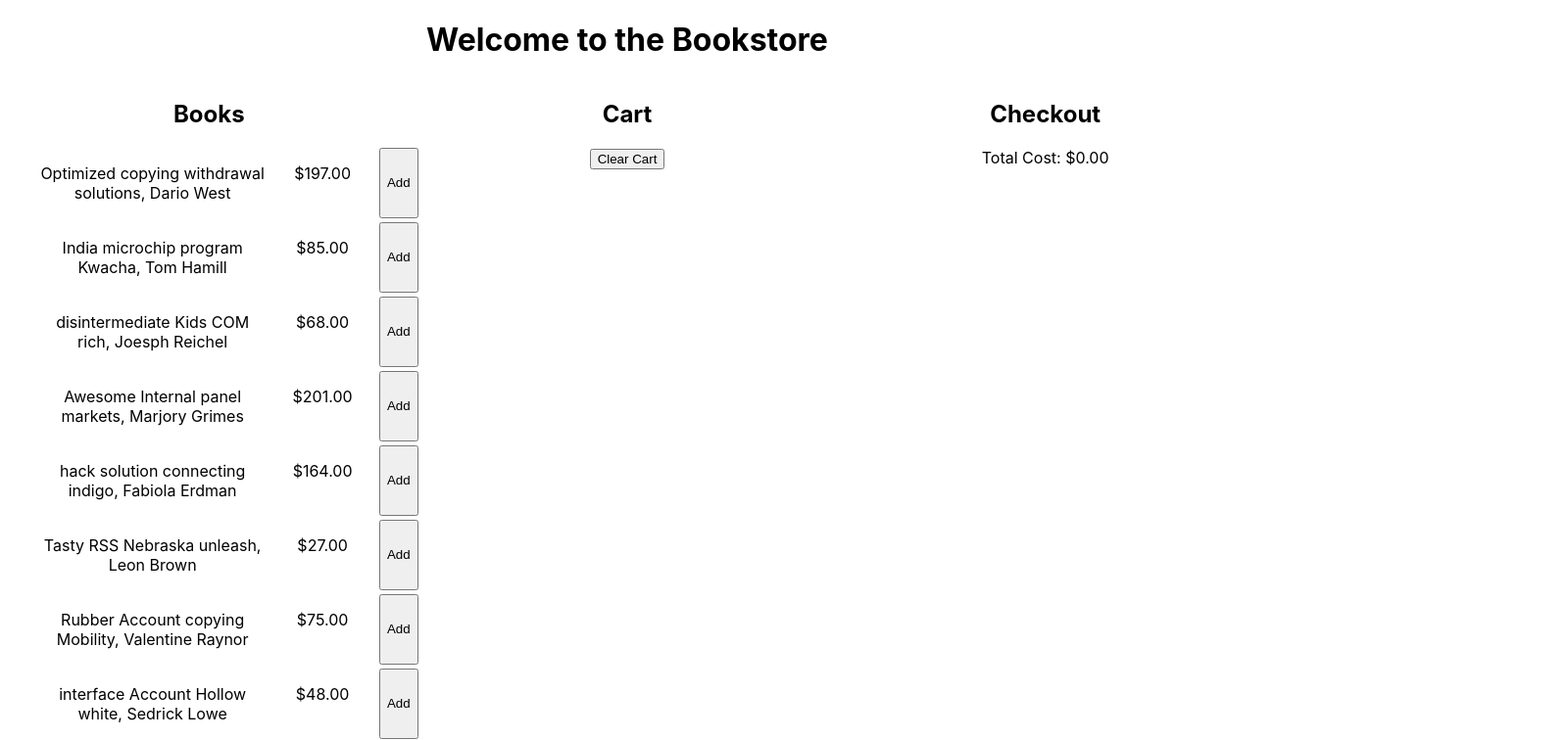
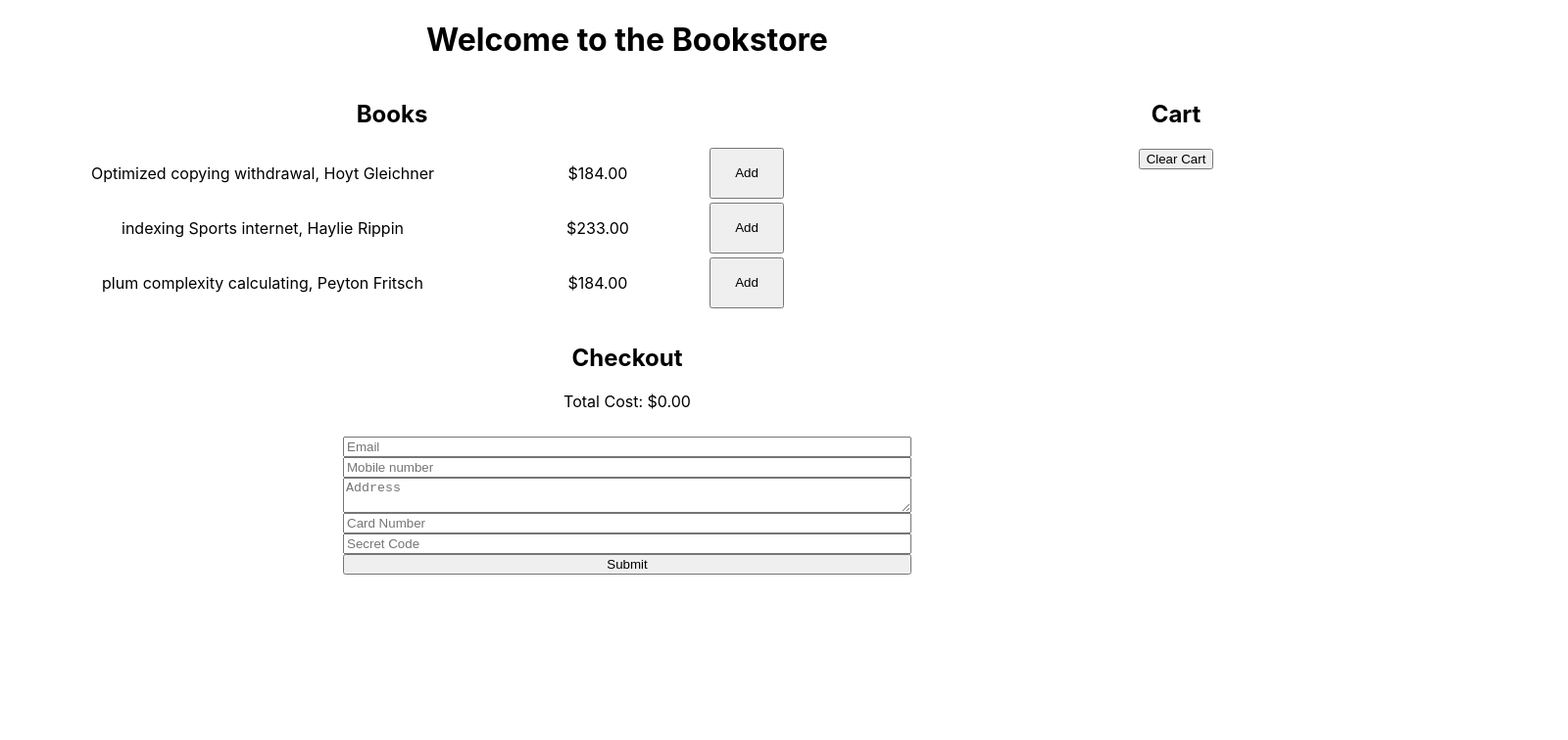
Before and after one commit to mtanzim/event-driven-bookstore, a React (Create React App) app in the folder bookstore-client/: page / in a window 1280 px wide. Shown: the top 756 px of the page at 98% size, 1600 px wide, since content can reach past the window. Built offline with nearby package versions, Linux system fonts and the light colour scheme.

Commit message:
simple form

```diff
--- a/bookstore-client/package.json
+++ b/bookstore-client/package.json
@@ -12,6 +12,7 @@
     "faker": "^5.1.0",
     "react": "^17.0.1",
     "react-dom": "^17.0.1",
+    "react-hook-form": "^6.12.1",
     "react-scripts": "4.0.1",
     "typescript": "^4.0.3",
     "web-vitals": "^0.2.4"
--- /dev/null
+++ b/bookstore-client/src/components/Checkout.tsx
@@ -0,0 +1,48 @@
+import React from "react";
+import { useForm } from "react-hook-form";
+
+interface Props {
+  onSubmit: (data: any) => void;
+}
+export function Checkout({ onSubmit }: Props) {
+  const { register, handleSubmit, errors } = useForm();
+  console.log(errors);
+
+  return (
+    <form
+      style={{ display: "flex", flexDirection: "column", padding: 10 }}
+      onSubmit={handleSubmit(onSubmit)}
+    >
+      <input
+        type="text"
+        placeholder="Email"
+        name="email"
+        ref={register({ required: true, pattern: /^\S+@\S+$/i })}
+      />
+      <input
+        type="tel"
+        placeholder="Mobile number"
+        name="phone"
+        ref={register({ required: true, maxLength: 12 })}
+      />
+      <textarea
+        placeholder="Address"
+        name="address"
+        ref={register({ required: true })}
+      />
+      <input
+        type="number"
+        placeholder="Card Number"
+        name="cardNum"
+        ref={register}
+      />
+      <input
+        type="text"
+        placeholder="Secret Code"
+        name="code"
+        ref={register({ required: true })}
+      />
+      <input type="submit" />
+    </form>
+  );
+}
--- a/bookstore-client/src/components/Store.tsx
+++ b/bookstore-client/src/components/Store.tsx
@@ -1,12 +1,13 @@
 import React, { useEffect, useState } from "react";
 import { Book, BookComponent } from "./Book";
 import { CartItem, Cart } from "./CartItem";
+import { Checkout } from "./Checkout";
 import * as faker from "faker";
 
 // placeholder fake data
-const fakeBooks = [...Array(10).keys()].map((_) => ({
+const fakeBooks = [...Array(3).keys()].map((_) => ({
   _id: faker.random.uuid(),
-  title: faker.random.words(4),
+  title: faker.random.words(3),
   author: `${faker.name.firstName()} ${faker.name.lastName()}`,
   ISBN: faker.phone.phoneNumber(),
   price: faker.commerce.price(10, 300, 2),
@@ -75,10 +76,15 @@ export function Store() {
     setCart(new Map());
   }
 
+  function onSubmit(data: any) {
+    console.log(data);
+    console.log([...cart.values()]);
+  }
+
   return (
     <div>
       <h1>Welcome to the Bookstore</h1>
-      <div style={{ display: "grid", gridTemplateColumns: "1fr 1fr 1fr" }}>
+      <div style={{ display: "grid", gridTemplateColumns: "800px 800px" }}>
         <div>
           <h2>Books</h2>
           <ul style={{ listStyle: "none" }}>
@@ -96,9 +102,12 @@ export function Store() {
           </ul>
           <button onClick={clearCart}>Clear Cart</button>
         </div>
-        <div>
+      </div>
+      <div>
+        <div style={{ maxWidth: 600, margin: "auto" }}>
           <h2>Checkout</h2>
           <p>Total Cost: ${cartTotal.toFixed(2)}</p>
+          <Checkout onSubmit={onSubmit} />
         </div>
       </div>
     </div>
```
Also changed, not shown: 1 other file (tests, documents, lock files or other folders).
